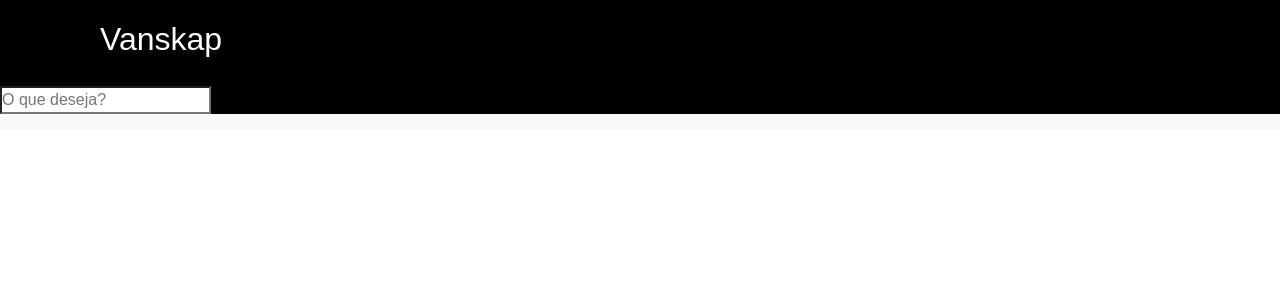
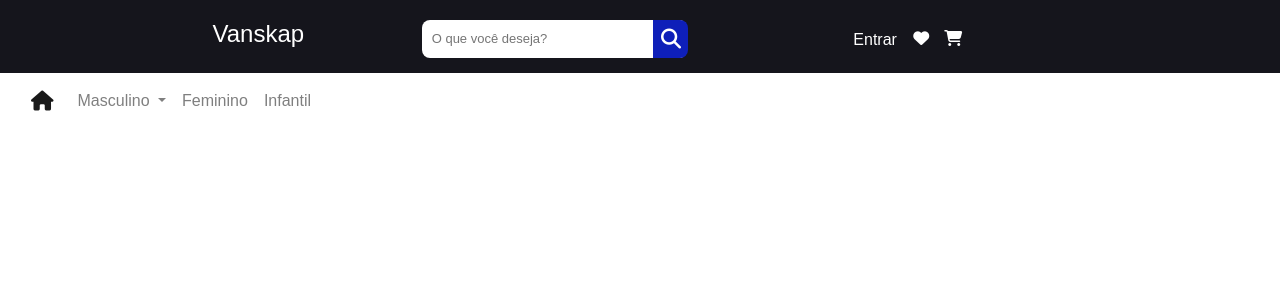
Before and after one commit to TalesVGS/Vanskap, an Angular app in the folder front-end/: page /camisetas in a window 1280 px wide. Shown: the top 300 px of the page. Built offline with nearby package versions, Linux system fonts and the light colour scheme.

Commit message:
Alterando css do header e criando menu

```diff
--- a/front-end/angular.json
+++ b/front-end/angular.json
@@ -24,9 +24,14 @@
               "src/assets"
             ],
             "styles": [
+              "node_modules/bootstrap/dist/css/bootstrap.css",
               "src/styles.css"
             ],
-            "scripts": []
+            "scripts": [
+              "node_modules/jquery/dist/jquery.js",
+              "node_modules/popper.js/dist/umd/popper.js",
+              "node_modules/bootstrap/dist/js/bootstrap.js"
+            ]
           },
           "configurations": {
             "production": {
--- a/front-end/package.json
+++ b/front-end/package.json
@@ -20,6 +20,8 @@
     "@angular/platform-browser-dynamic": "~8.0.3",
     "@angular/router": "~8.0.3",
     "bootstrap": "^4.6.0",
+    "jquery": "^3.5.1",
+    "popper.js": "^1.16.1",
     "rxjs": "~6.4.0",
     "tslib": "^1.9.0",
     "zone.js": "~0.9.1"
--- a/front-end/src/app/layouts/layout.component.css
+++ b/front-end/src/app/layouts/layout.component.css
@@ -1,14 +1,77 @@
-header {
-    background-color: rgb(0, 0, 0);
+.header {
+    background-color: #15151c;
 }
 
-header h2 {
+.row {
+    padding: 20px 15px 15px 40px;
     color: white;
-    padding: 20px 100px 20px 100px;
+}
+
+.col input {
+    width: 100%;
+    outline: none;
+    border: none;
+    padding: 1px 10px;
+    font-size: small;
+    border-radius: 8px;
+}
+
+.searchButton {
+    width: 35px;
+    height: 38px;
+    border: 1px solid #ffffff;
+    background: #0e1fb9;
+    text-align: center;
+    color: rgb(255, 255, 255);
+    outline: none;
+    font-size: 20px;
+    border: none;
+    margin-left: -34px;
+    border-radius: 0px 8px 8px 0px;
+  }
+
+.searchButton:hover {
+    background: #000000;
+    color: #ffffff;
 }
 
 .search {
-    margin: 0;
-    height: 100%;
-    vertical-align: middle;
+    width: 100%;
+    position: relative;
+    display: flex;
 }
+
+.login {
+    margin-left: 0px;
+}
+
+.h5 {
+    max-width: 45px;
+    max-height: 15px;
+    padding: 0;
+    margin-left: 150px;
+    margin-top: 10px;
+    font-size: medium;
+}
+
+.fa-heart {
+    max-width: 17px;
+    max-height: 17px;
+    margin-right: 15px;
+    margin-top: 10px;
+}
+
+.fa-shopping-cart {
+    max-width: 20px;
+    margin-top: 10px;
+}
+
+.container-fluid {
+    background-color: #ffffff;
+}
+
+.fa-home, .nav-item, .h5,
+.fa-heart, .fa-shopping-cart,
+.searchButton {
+    cursor: pointer;
+}
--- a/front-end/src/app/layouts/layout.component.html
+++ b/front-end/src/app/layouts/layout.component.html
@@ -1,25 +1,58 @@
-<header>
-    <div class="main-bar">
-        <h2>Vanskap</h2>
-        <section class="search">
-            <input class="" type="search" placeholder="O que deseja?">
-        </section>
+<div class="header">
+    <div class="container">
+        <div class="row">
+            <div class="col text-center mr-0 h4" style="margin-right: 800px;">
+                Vanskap
+            </div>
+            <div class="col search ml-0">
+                <input type="search" placeholder="O que você deseja?">
+                <button type="submit" class="searchButton">
+                    <i class="fa fa-search"></i>
+                 </button>
+            </div>
+            <div class="col-sm login h5">
+                Entrar
+            </div>
+            <div class="col">
+                <i class="fas fa-heart"></i>
+                <i class="fas fa-shopping-cart"></i>
+            </div>
+        </div>
     </div>
-</header>
+</div>
 
-<nav class="navbar navbar-expand-lg navbar-light bg-light">
-
-    <div class="collapse navbar-collapse" id="my-navbar">
-
-        <ul class="navbar-nav">
-
-        </ul>
-
+<div class="menu">
+    <div class="container-fluid">
+        <nav class="navbar navbar-expand-lg navbar-light">
+            <a class="navbar-brand">
+                <i class="fas fa-home"></i>
+            </a>
+            <div class="collapse navbar-collapse" id="my-navbar">
+                <ul class="navbar-nav mr-auto">
+                    <li class="nav-item dropdown">
+                        <a class="nav-link dropdown-toggle" id="dropdownSite" data-toggle="dropdown">
+                            Masculino
+                        </a>
+                        <div class="dropdown-menu">
+                            <a class="dropdown-item">Action</a>
+                            <div class="dropdown-divider"></div>
+                            <a class="dropdown-item">Camisetas</a>
+                            <a class="dropdown-item">Shorts</a>
+                            <a class="dropdown-item">Camisas de Time</a>
+                        </div>
+                    </li>
+                    <li class="nav-item">
+                        <a class="nav-link">
+                            Feminino
+                        </a>
+                    </li>
+                    <li class="nav-item">
+                        <a class="nav-link">
+                            Infantil
+                        </a>
+                    </li>
+                </ul>
+            </div>
+        </nav>
     </div>
-
-</nav>
-
-
-<div class="container">
-
 </div>
--- a/front-end/src/styles.css
+++ b/front-end/src/styles.css
@@ -1,5 +1,4 @@
 /* You can add global styles to this file, and also import other style files */
-@import '~bootstrap/dist/css/bootstrap.min.css';
 
 * {
     margin: 0;
```
Also changed, not shown: 1 other file (tests, documents, lock files or other folders).
